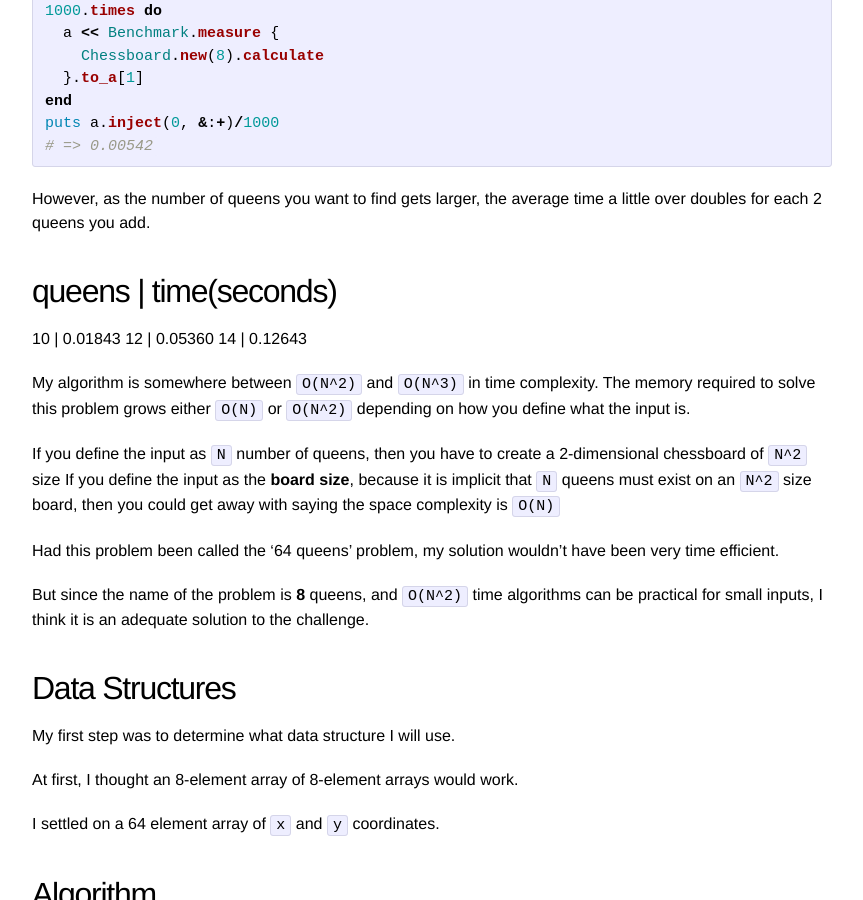
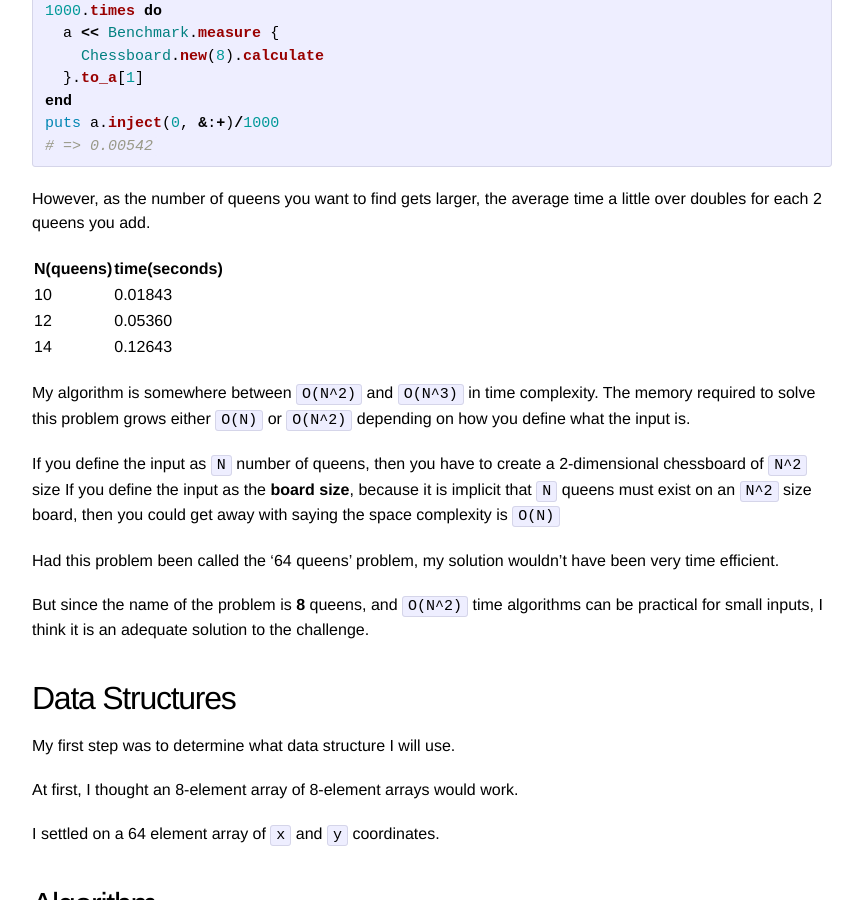
Before and after one commit to topher6345/topher6345.github.io, a Jekyll site: the page built from _posts/2014-11-22-eight-queens.markdown, in a window 1280 px wide and 900 px high, scrolled down 2712 px. Shown: the whole window, without its empty margins (208-1071 px from the left). Built offline with Jekyll 4.4.1, drawn with Linux system fonts in a browser that asks for light colours; Markdown is read by kramdown in place of the engine named in the settings.

```diff
--- a/_posts/2014-11-22-eight-queens.markdown
+++ b/_posts/2014-11-22-eight-queens.markdown
@@ -128,8 +128,8 @@ puts a.inject(0, &:+)/1000
 
 However, as the number of queens you want to find gets larger, the average time a little over doubles for each 2 queens you add.
 
- queens | time(seconds)
-------------------------
+N(queens) | time(seconds)
+-------|----------------
  10 | 0.01843
  12 | 0.05360
  14 | 0.12643
```
